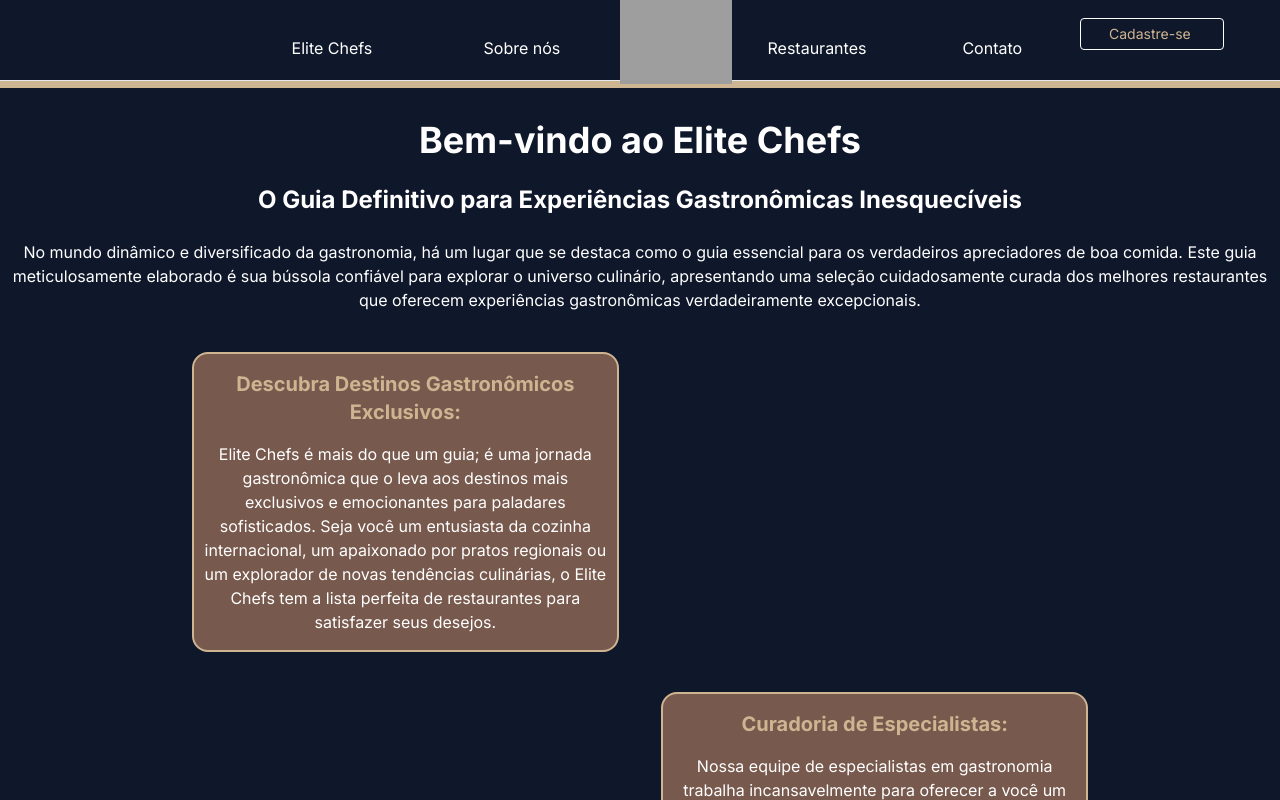
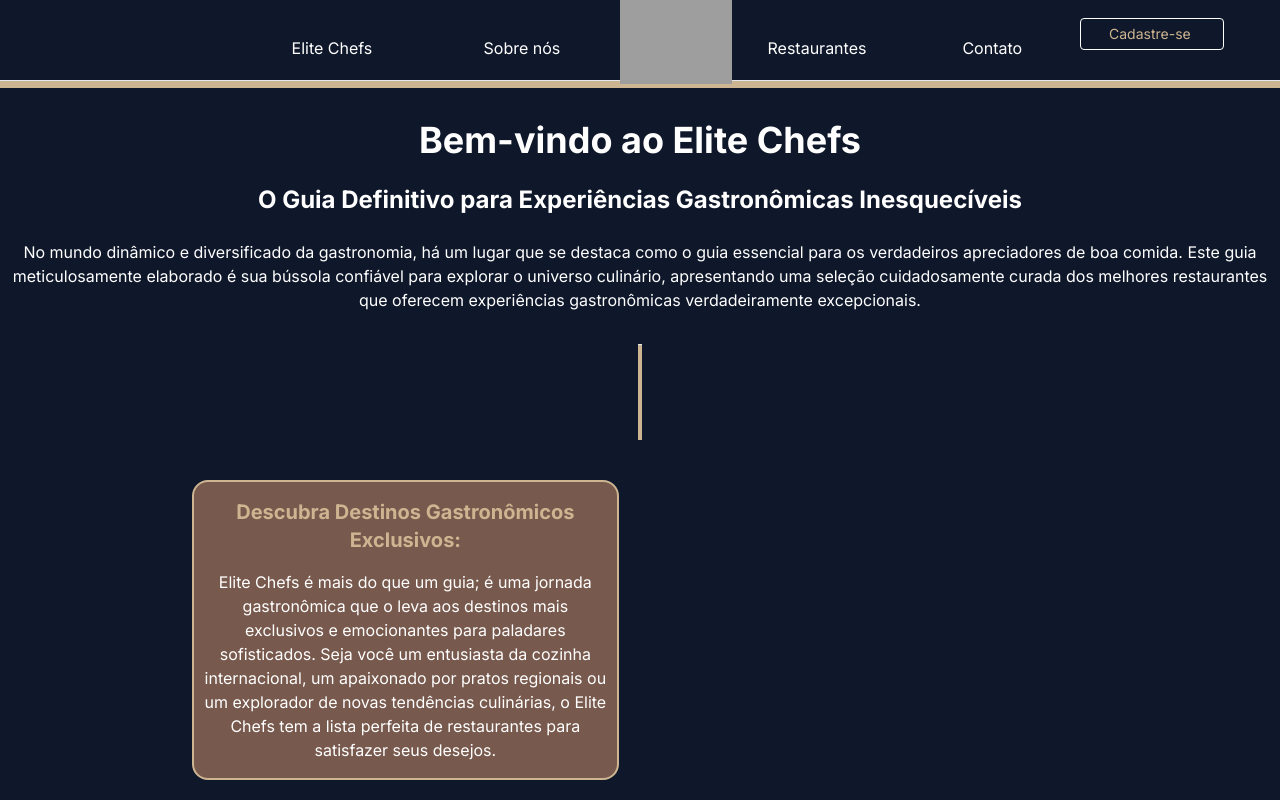
Before and after one commit to vilasboasfabio/front-guia-gatronomico, a Next.js app: page /sobresite in a window 1280 px wide. Shown: the top 800 px of the page. Built offline with nearby package versions, Linux system fonts and the light colour scheme; grey boxes are pictures that could not be loaded.

Commit message:
feat: add line

```diff
--- a/app/sobresite/page.jsx
+++ b/app/sobresite/page.jsx
@@ -16,7 +16,7 @@ function PaginaSobre() {
                 <h1 className="text-2xl font-bold text-center mt-2 text-white">O Guia Definitivo para Experiências Gastronômicas Inesquecíveis</h1>
                 <p className="text-center mt-6 text-white">No mundo dinâmico e diversificado da gastronomia, há um lugar que se destaca como o guia essencial para os verdadeiros apreciadores de boa comida. Este guia meticulosamente elaborado é sua bússola confiável para explorar o universo culinário, apresentando uma seleção cuidadosamente curada dos melhores restaurantes que oferecem experiências gastronômicas verdadeiramente excepcionais.</p>
             </section>
-
+            <hr className='bg-lbronze h-24 w-1 mx-auto mt-8' />
             <section className="bg-bronze w-1/3 h-76 rounded-2xl ml-48 mt-10 border-bronze">
                 <h1 className="font-bold text-xl text-lbronze text-center  mb-4 mt-4 font">Descubra Destinos Gastronômicos Exclusivos:</h1>
                 <p className=" text-white ml-2 mr-2 text-center mb-4">Elite Chefs é mais do que um guia; é uma jornada gastronômica que o leva aos destinos mais exclusivos e emocionantes para paladares sofisticados. Seja você um entusiasta da cozinha internacional, um apaixonado por pratos regionais ou um explorador de novas tendências culinárias, o Elite Chefs tem a lista perfeita de restaurantes para satisfazer seus desejos.</p>
```
